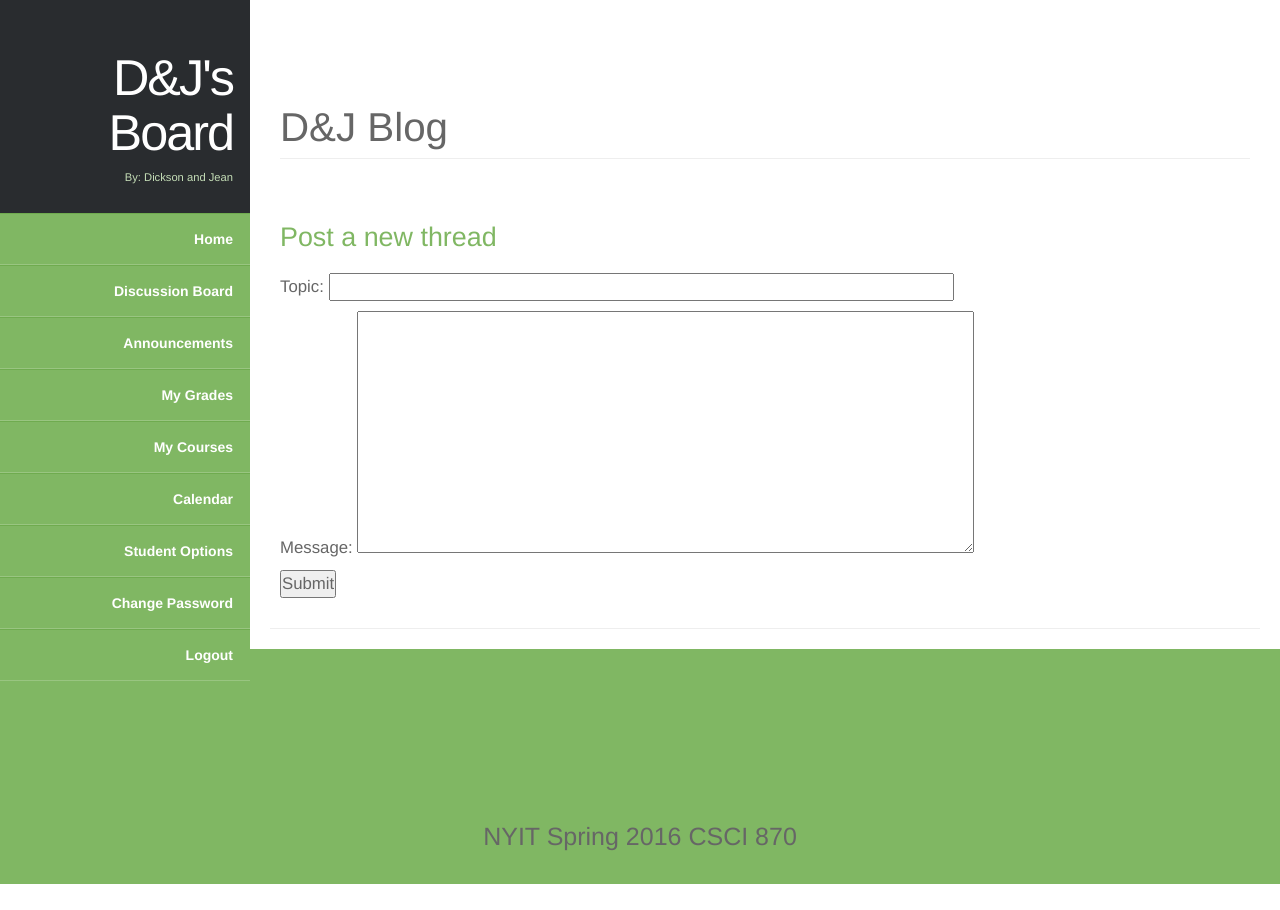
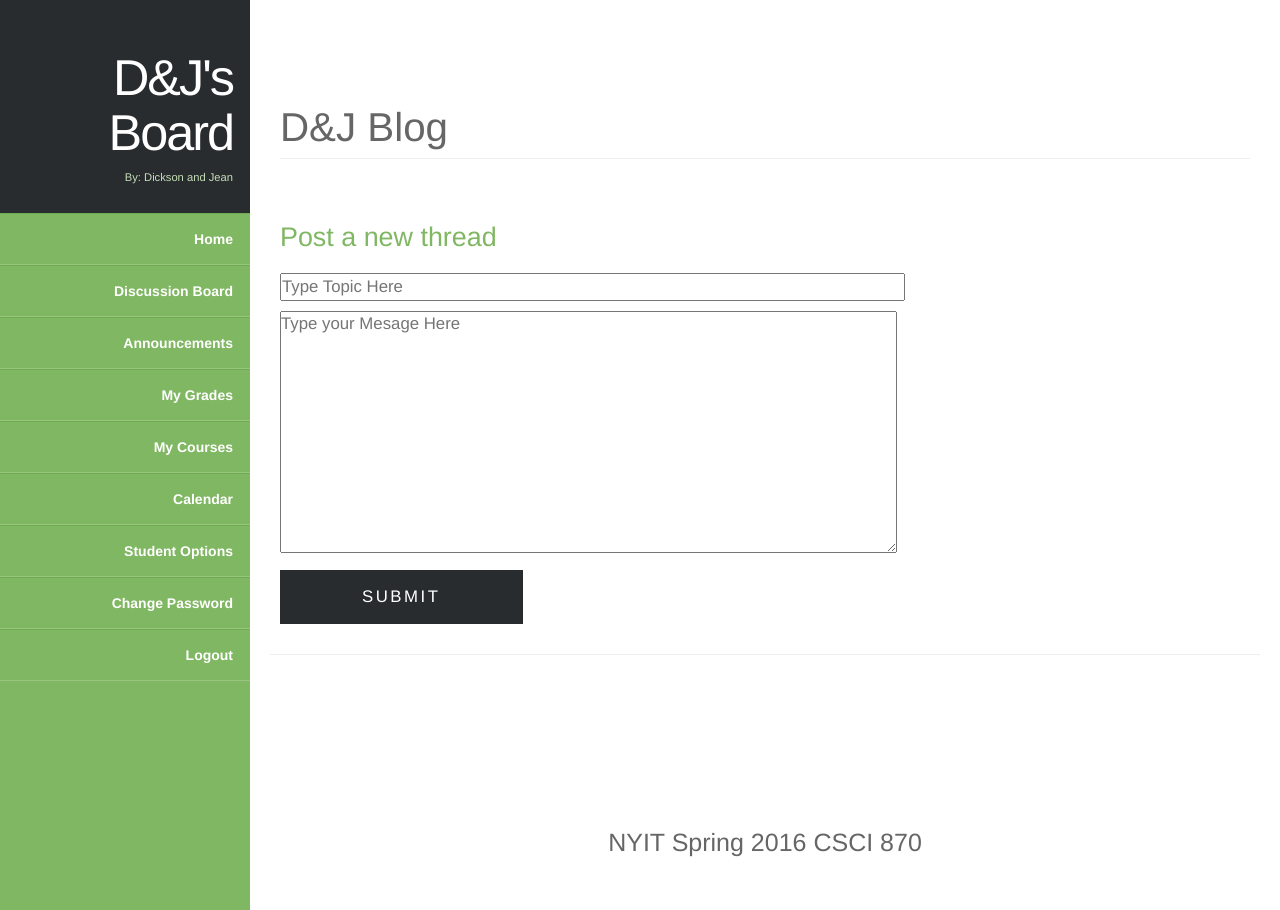
Before and after one commit to jramos31/nyit870, a PHP site: page /CSCI870/post.php in a window 1280 px wide. Before the commit the page ends 884 px from the top, so only its background shows below. Run offline with PHP 8.4, Linux system fonts and the light colour scheme; the visitor is signed in with stand-in values (Sample User, id 1); tables that the repository leaves empty hold one stand-in row (values such as "Sample post"); some libraries are stand-ins or nearby versions.

Commit message:
UI adjustments

```diff
--- a/Part1/delete_announcement.php
+++ b/Part1/delete_announcement.php
@@ -7,7 +7,7 @@ include('header.php');
 ?>
 
 		<!--  ****** Start of Page Content ******  -->
-    <div class="col-sm-9 col-sm-offset-3 col-md-10 col-md-offset-2 main">
+
         <h1 class="page-header">Delete Announcements</h1><br />
 
 		<?php
@@ -142,5 +142,5 @@ include('header.php');
 
 		mysqli_close($dbc);
 		?>
-    </div> <!--  ****** End of Page Content ******  -->
+    </article>
 <?php include('footer.php'); ?>
--- a/Part1/forum.php
+++ b/Part1/forum.php
@@ -77,7 +77,7 @@ require('pagination_links.php');
             						</tr></thead><tbody>';
 
             					// Fetch each thread
-					while ($row = mysqli_fetch_array($r, MYSQL_ASSOC)) {
+            					while ($row = mysqli_fetch_array($r, MYSQLI_ASSOC)) {
             						echo '<tr>
             									<td><a href="read_thread.php?id=' . $row['thread_id'] . '">' . $row['subject'] . '</td>
             									<td>' . $row['email'] . '</td>
@@ -106,7 +106,6 @@ require('pagination_links.php');
             		}
             ?>
         </article>
-		</section>
 <?php
 include('footer.php');
 ?>
--- a/Part1/hboard.php
+++ b/Part1/hboard.php
@@ -32,7 +32,7 @@ include('header.php');
                     </div>
                     <div class="col-xs-6 col-sm-3 placeholder">
                         <img src="http://www.gordiandynamics.com/wp-content/uploads/2015/11/webinar-icon-grey.png" class="img-responsive" alt="Online Exam Image">
-                        <a href="#" class="button button-reversed">DISCUSSION</a>
+                        <a href="forum.php" class="button button-reversed">DISCUSSION</a>
                     </div>
                     <div class="col-xs-6 col-sm-3 placeholder">
                         <a href="view_grades.php"><img src="http://manch.co.in/site_media/img/homepage/test-prep-icon.png" class="img-responsive" alt="Grades Image"></a>
--- a/Part1/login.php
+++ b/Part1/login.php
@@ -93,5 +93,5 @@ include("header.php"); ?>
 					</div>
 				</div>
 			</div>
-
+		</article>
 <?php include('footer.php'); ?>
--- a/Part1/post.php
+++ b/Part1/post.php
@@ -70,7 +70,6 @@ require_once('mysqli_connect.php');
 		}
 		?>
 			</article>
-		</section>
 <?php
 include('footer.php');
 ?>
--- a/Part1/post_form.php
+++ b/Part1/post_form.php
@@ -19,7 +19,7 @@ if (isset($_SESSION['user_id'])) {
 	} else { // New thread, show topic/subject field
 
 		echo '<h3>Post a new thread</h3>
-				<p>Topic: <input name="subject" type="text" size="60" maxlength="100" ';
+				<p><input name="subject" type="text" size="60" maxlength="100" value placeholder="Type Topic Here"';
 
 		if (isset($subject)) {
 			echo "value=\"$subject\" ";
@@ -28,13 +28,13 @@ if (isset($_SESSION['user_id'])) {
 
 	}
 
-	echo '<p>Message: <textarea name="body" rows="10" cols="60">';
+	echo '<p><textarea name="body" rows="10" cols="60" value placeholder="Type your Mesage Here">';
 	if (isset($body)) {
 		echo $body;
 	}
 	echo '</textarea></p>';
 
-	echo '<input name="submit" type="submit" value="Submit">
+	echo '<input name="submit" type="submit" value="Submit" id="submit-button">
 			</form>';
 } else {
 	echo '<p>You must be logged in to post messages.</p>';
--- a/Part1/style.css
+++ b/Part1/style.css
@@ -288,3 +288,43 @@ footer img {
 
         nav#mainnav ul li a { margin-top: 0; padding: 1em; }
 }
+
+#submit-button {
+    width: 25%;
+    border-radius: 0;
+    background-color: #292c2f;
+    color: #FFF;
+    text-transform: uppercase;
+    border: 0px none;
+    padding: 15px 0;
+    letter-spacing: 0.15em;
+}
+
+#grade-panel {
+    width: 40%;
+    margin-bottom: 20px;
+    background-color: #fff;
+    border: 1px solid transparent;
+    border-radius: 4px;
+    -webkit-box-shadow: 0 1px 1px rgba(0,0,0,.05);
+    box-shadow: 0 1px 1px rgba(0,0,0,.05);
+}
+
+#grade-form {
+    display: block;
+    width: 25%;
+    height: 34px;
+    padding: 6px 12px;
+    font-size: 14px;
+    line-height: 1.42857143;
+    color: #555;
+    background-color: #fff;
+    background-image: none;
+    border: 1px solid #ccc;
+    border-radius: 4px;
+    -webkit-box-shadow: inset 0 1px 1px rgba(0,0,0,.075);
+    box-shadow: inset 0 1px 1px rgba(0,0,0,.075);
+    -webkit-transition: border-color ease-in-out .15s,-webkit-box-shadow ease-in-out .15s;
+    -o-transition: border-color ease-in-out .15s,box-shadow ease-in-out .15s;
+    transition: border-color ease-in-out .15s,box-shadow ease-in-out .15s;
+}
```
Also changed, not shown: Part1/grade_entry.php (+10 -12 lines), Part1/read_thread.php (+1 -10 lines). Lines whose indentation alone changed are shown as unchanged.
